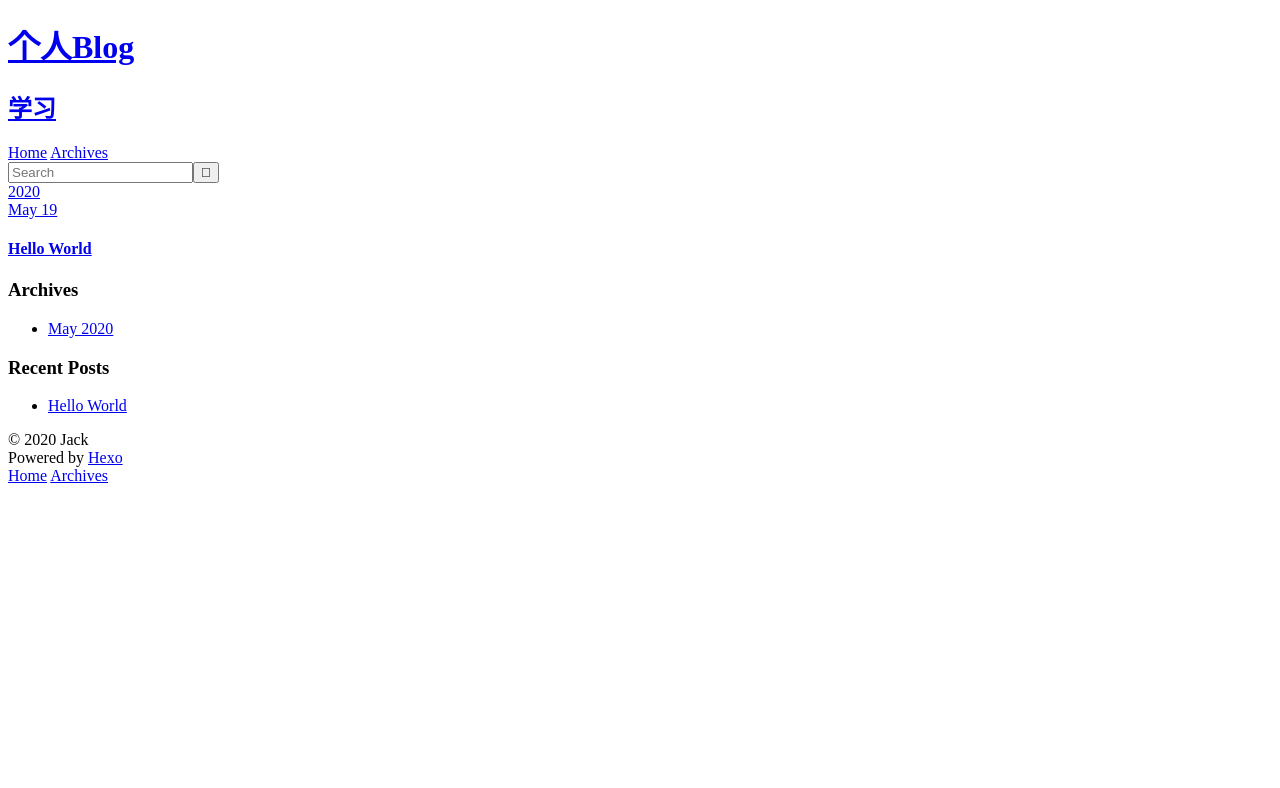
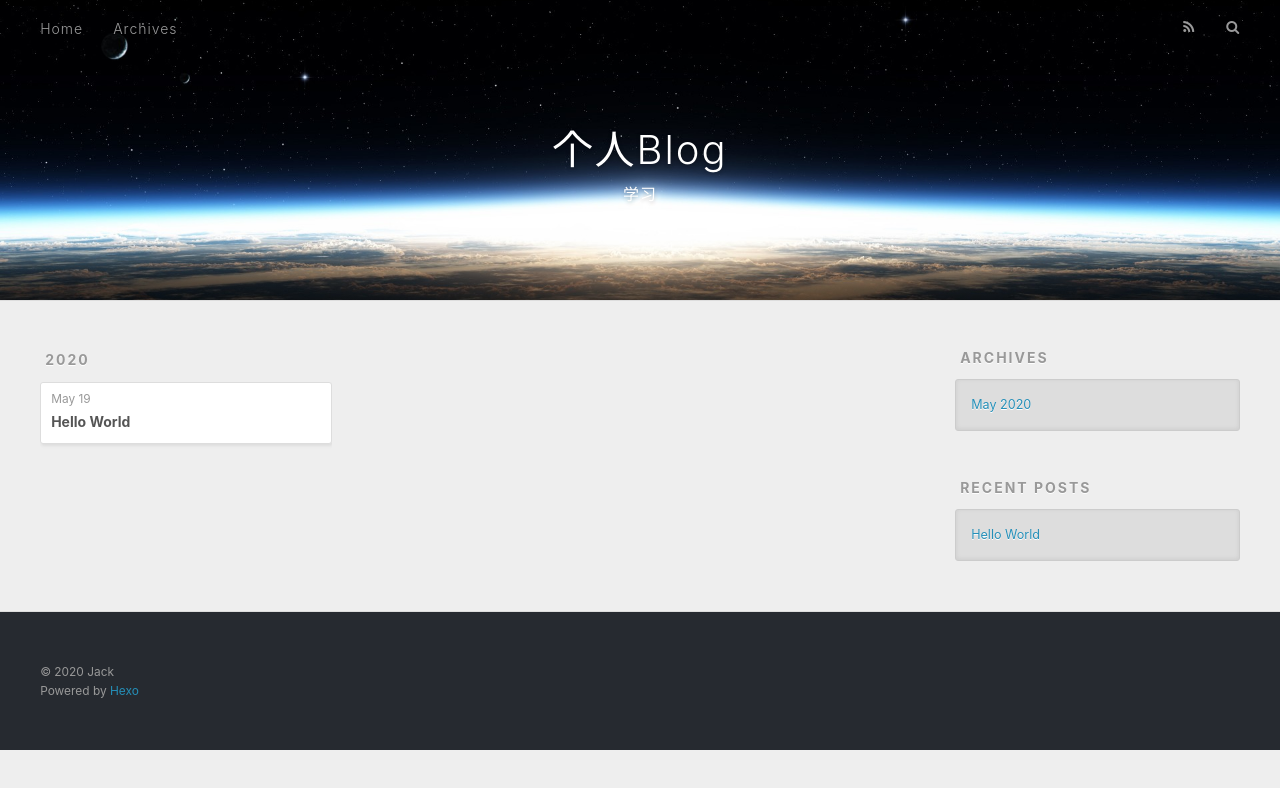
Before and after one commit to zhangjie1314/hexo_blog, a plain HTML site: page archives/2020/05/index.html in a window 1280 px wide. Drawn offline with nearby package versions, Linux system fonts and the light colour scheme; some packages are replaced by stand-ins of ours; files that its build step writes are made by us from their sources; the site is published under a folder, as on GitHub Pages, so addresses that start at the root find nothing; a script that the page names is missing; files whose address does not match are found by name.

Commit message:
Site updated: 2020-05-19 16:46:27

```diff
--- a/2020/05/19/hello-world/index.html
+++ b/2020/05/19/hello-world/index.html
@@ -19,7 +19,7 @@
 <meta property="article:author" content="Jack">
 <meta name="twitter:card" content="summary">
 
-    <link rel="alternate" href="/atom.xml" title="个人Blog" type="application/atom+xml">
+    <link rel="alternate" href="./atom.xml" title="个人Blog" type="application/atom+xml">
 
 
     <link rel="icon" href="/favicon.png">
@@ -28,7 +28,7 @@
     <link href="//fonts.googleapis.com/css?family=Source+Code+Pro" rel="stylesheet" type="text/css">
 
 
-<link rel="stylesheet" href="/css/style.css">
+<link rel="stylesheet" href="./css/style.css">
 
 <meta name="generator" content="Hexo 4.2.1"></head>
 
@@ -40,11 +40,11 @@
   <div id="header-outer" class="outer">
     <div id="header-title" class="inner">
       <h1 id="logo-wrap">
-        <a href="/" id="logo">个人Blog</a>
+        <a href="./" id="logo">个人Blog</a>
       </h1>
 
         <h2 id="subtitle-wrap">
-          <a href="/" id="subtitle">学习</a>
+          <a href="./" id="subtitle">学习</a>
         </h2>
 
     </div>
@@ -52,14 +52,14 @@
       <nav id="main-nav">
         <a id="main-nav-toggle" class="nav-icon"></a>
 
-          <a class="main-nav-link" href="/">Home</a>
+          <a class="main-nav-link" href="./">Home</a>
 
-          <a class="main-nav-link" href="/archives">Archives</a>
+          <a class="main-nav-link" href="./archives">Archives</a>
 
       </nav>
       <nav id="sub-nav">
 
-          <a id="nav-rss-link" class="nav-icon" href="/atom.xml" title="RSS Feed"></a>
+          <a id="nav-rss-link" class="nav-icon" href="./atom.xml" title="RSS Feed"></a>
 
         <a id="nav-search-btn" class="nav-icon" title="Search"></a>
       </nav>
@@ -72,7 +72,7 @@
       <div class="outer">
         <section id="main"><article id="post-hello-world" class="article article-type-post" itemscope itemprop="blogPost">
   <div class="article-meta">
-    <a href="/2020/05/19/hello-world/" class="article-date">
+    <a href="./2020/05/19/hello-world/" class="article-date">
   <time datetime="2020-05-19T07:56:30.817Z" itemprop="datePublished">2020-05-19</time>
 </a>
 
@@ -109,7 +109,7 @@
 
     </div>
     <footer class="article-footer">
-      <a data-url="https://zhangjie1314.github.io/hexo_blog/2020/05/19/hello-world/" data-id="ckadnx9wr00006kaih6ue7tdz" class="article-share-link">Share</a>
+      <a data-url="https://zhangjie1314.github.io/hexo_blog/2020/05/19/hello-world/" data-id="ckadoaxz1000096aibnxg3l00" class="article-share-link">Share</a>
 
 
     </footer>
@@ -135,7 +135,7 @@
   <div class="widget-wrap">
     <h3 class="widget-title">Archives</h3>
     <div class="widget">
-      <ul class="archive-list"><li class="archive-list-item"><a class="archive-list-link" href="/archives/2020/05/">May 2020</a></li></ul>
+      <ul class="archive-list"><li class="archive-list-item"><a class="archive-list-link" href="./archives/2020/05/">May 2020</a></li></ul>
     </div>
   </div>
 
@@ -148,7 +148,7 @@
       <ul>
 
           <li>
-            <a href="/2020/05/19/hello-world/">Hello World</a>
+            <a href="./2020/05/19/hello-world/">Hello World</a>
           </li>
 
       </ul>
@@ -171,9 +171,9 @@
     </div>
     <nav id="mobile-nav">
 
-    <a href="/" class="mobile-nav-link">Home</a>
+    <a href="./" class="mobile-nav-link">Home</a>
 
-    <a href="/archives" class="mobile-nav-link">Archives</a>
+    <a href="./archives" class="mobile-nav-link">Archives</a>
 
 </nav>
 
@@ -182,15 +182,15 @@
 
 
 
-<link rel="stylesheet" href="/fancybox/jquery.fancybox.css">
+<link rel="stylesheet" href="./fancybox/jquery.fancybox.css">
 
 
-<script src="/fancybox/jquery.fancybox.pack.js"></script>
+<script src="./fancybox/jquery.fancybox.pack.js"></script>
 
 
 
 
-<script src="/js/script.js"></script>
+<script src="./js/script.js"></script>
 
 
 
--- a/archives/2020/05/index.html
+++ b/archives/2020/05/index.html
@@ -15,7 +15,7 @@
 <meta property="article:author" content="Jack">
 <meta name="twitter:card" content="summary">
 
-    <link rel="alternate" href="/atom.xml" title="个人Blog" type="application/atom+xml">
+    <link rel="alternate" href="./atom.xml" title="个人Blog" type="application/atom+xml">
 
 
     <link rel="icon" href="/favicon.png">
@@ -24,7 +24,7 @@
     <link href="//fonts.googleapis.com/css?family=Source+Code+Pro" rel="stylesheet" type="text/css">
 
 
-<link rel="stylesheet" href="/css/style.css">
+<link rel="stylesheet" href="./css/style.css">
 
 <meta name="generator" content="Hexo 4.2.1"></head>
 
@@ -36,11 +36,11 @@
   <div id="header-outer" class="outer">
     <div id="header-title" class="inner">
       <h1 id="logo-wrap">
-        <a href="/" id="logo">个人Blog</a>
+        <a href="./" id="logo">个人Blog</a>
       </h1>
 
         <h2 id="subtitle-wrap">
-          <a href="/" id="subtitle">学习</a>
+          <a href="./" id="subtitle">学习</a>
         </h2>
 
     </div>
@@ -48,14 +48,14 @@
       <nav id="main-nav">
         <a id="main-nav-toggle" class="nav-icon"></a>
 
-          <a class="main-nav-link" href="/">Home</a>
+          <a class="main-nav-link" href="./">Home</a>
 
-          <a class="main-nav-link" href="/archives">Archives</a>
+          <a class="main-nav-link" href="./archives">Archives</a>
 
       </nav>
       <nav id="sub-nav">
 
-          <a id="nav-rss-link" class="nav-icon" href="/atom.xml" title="RSS Feed"></a>
+          <a id="nav-rss-link" class="nav-icon" href="./atom.xml" title="RSS Feed"></a>
 
         <a id="nav-search-btn" class="nav-icon" title="Search"></a>
       </nav>
@@ -75,20 +75,20 @@
 
       <section class="archives-wrap">
         <div class="archive-year-wrap">
-          <a href="/archives/2020" class="archive-year">2020</a>
+          <a href="./archives/2020" class="archive-year">2020</a>
         </div>
         <div class="archives">
 
     <article class="archive-article archive-type-post">
   <div class="archive-article-inner">
     <header class="archive-article-header">
-      <a href="/2020/05/19/hello-world/" class="archive-article-date">
+      <a href="./2020/05/19/hello-world/" class="archive-article-date">
   <time datetime="2020-05-19T07:56:30.817Z" itemprop="datePublished">May 19</time>
 </a>
 
 
     <h1 itemprop="name">
-      <a class="archive-article-title" href="/2020/05/19/hello-world/">Hello World</a>
+      <a class="archive-article-title" href="./2020/05/19/hello-world/">Hello World</a>
     </h1>
 
 
@@ -117,7 +117,7 @@
   <div class="widget-wrap">
     <h3 class="widget-title">Archives</h3>
     <div class="widget">
-      <ul class="archive-list"><li class="archive-list-item"><a class="archive-list-link" href="/archives/2020/05/">May 2020</a></li></ul>
+      <ul class="archive-list"><li class="archive-list-item"><a class="archive-list-link" href="./archives/2020/05/">May 2020</a></li></ul>
     </div>
   </div>
 
@@ -130,7 +130,7 @@
       <ul>
 
           <li>
-            <a href="/2020/05/19/hello-world/">Hello World</a>
+            <a href="./2020/05/19/hello-world/">Hello World</a>
           </li>
 
       </ul>
@@ -153,9 +153,9 @@
     </div>
     <nav id="mobile-nav">
 
-    <a href="/" class="mobile-nav-link">Home</a>
+    <a href="./" class="mobile-nav-link">Home</a>
 
-    <a href="/archives" class="mobile-nav-link">Archives</a>
+    <a href="./archives" class="mobile-nav-link">Archives</a>
 
 </nav>
 
@@ -164,15 +164,15 @@
 
 
 
-<link rel="stylesheet" href="/fancybox/jquery.fancybox.css">
+<link rel="stylesheet" href="./fancybox/jquery.fancybox.css">
 
 
-<script src="/fancybox/jquery.fancybox.pack.js"></script>
+<script src="./fancybox/jquery.fancybox.pack.js"></script>
 
 
 
 
-<script src="/js/script.js"></script>
+<script src="./js/script.js"></script>
 
 
 
```
Also changed, not shown: archives/2020/index.html (+17 -17 lines), archives/index.html (+17 -17 lines), index.html (+17 -17 lines).
